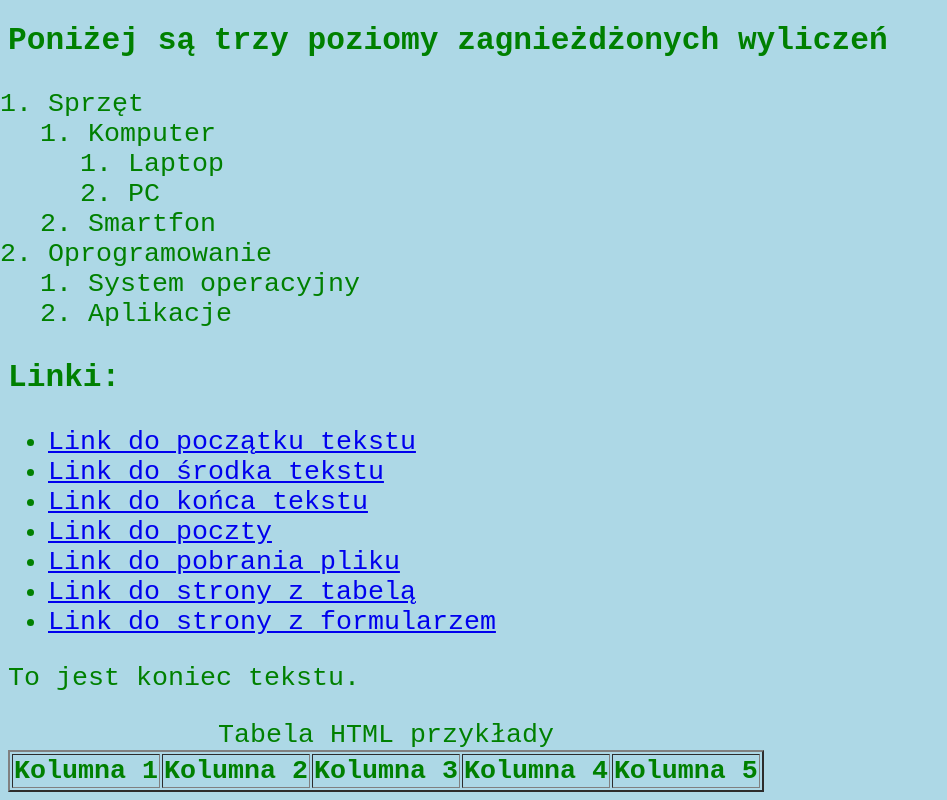
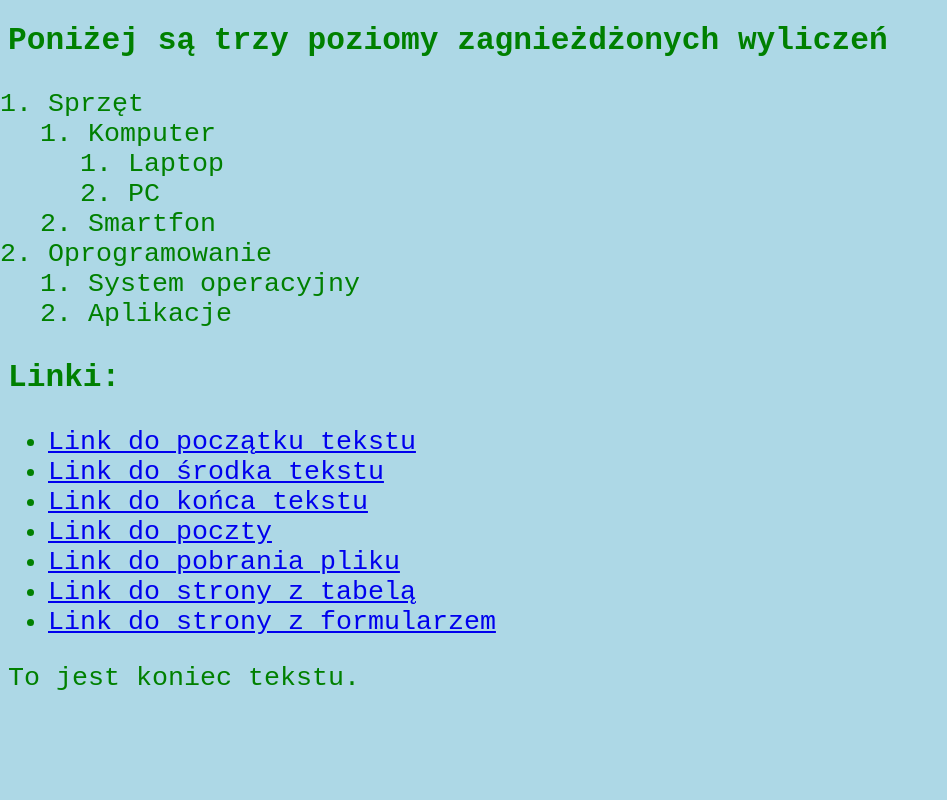
Before and after one commit to niczyjapodoga/witrynyiaplikacje, a plain HTML site: page index.html in a window 1280 px wide. Shown: the part 3530-4330 px from the top of the page, without its empty margins (0-947 px from the left). After the commit the page ends 4250 px from the top, so only its background shows below. Drawn offline with Linux system fonts and the light colour scheme.

Commit message:
Update index.html

```diff
--- a/index.html
+++ b/index.html
@@ -145,16 +145,6 @@ Stanisław Łybacki<p align="right"> <font color="red" size="7" face="Arial"> St
     <li><a href="tabela.html">Link do strony z tabelą</a></li>
     <li><a href="formularz_Łybacki.html">Link do strony z formularzem</a></li>
 </ul>
-     <table border=2>
- <caption>Tabela HTML przykłady</caption>
- <thead>
- <tr>
- <th>Kolumna 1</th>
- <th>Kolumna 2</th>
- <th>Kolumna 3</th>
- <th>Kolumna 4</th>
- <th>Kolumna 5</th>
- </tr>
 
 
 <!-- Znacznik dla linku "koniec" -->
```
